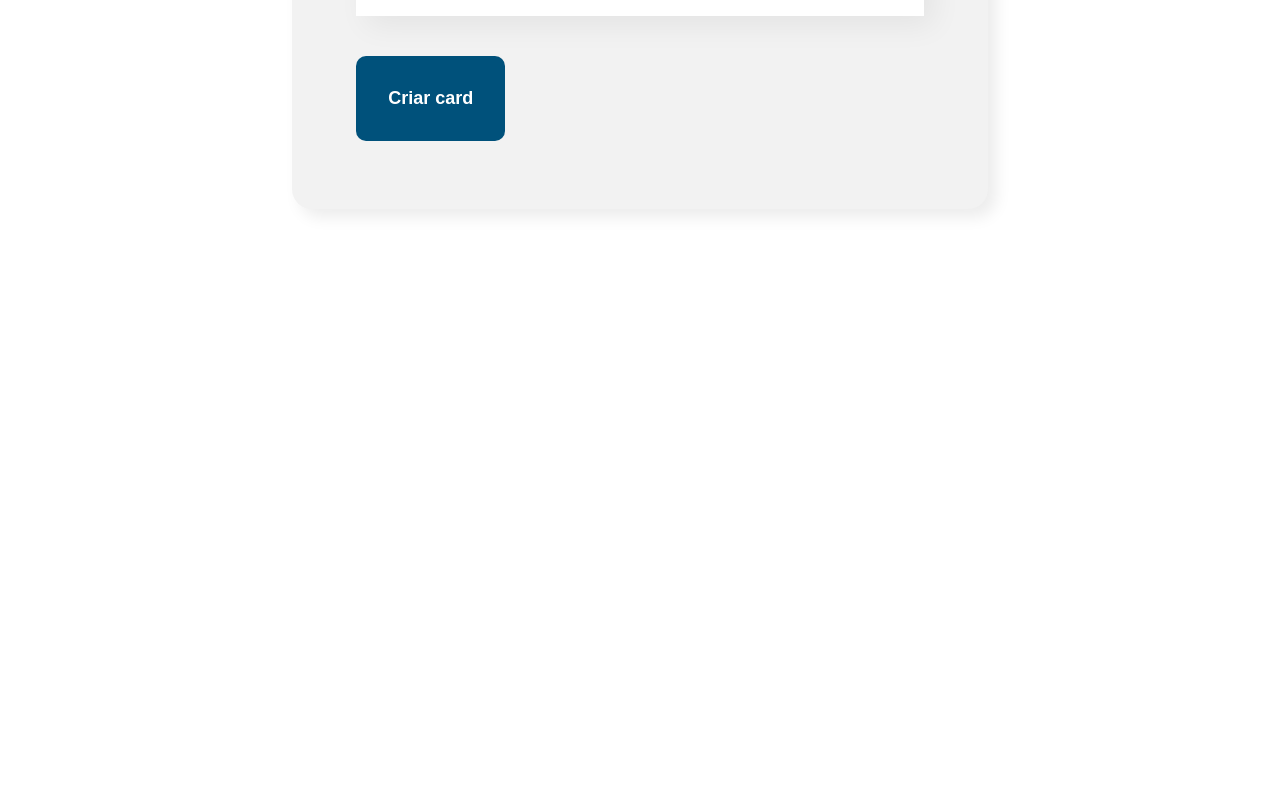
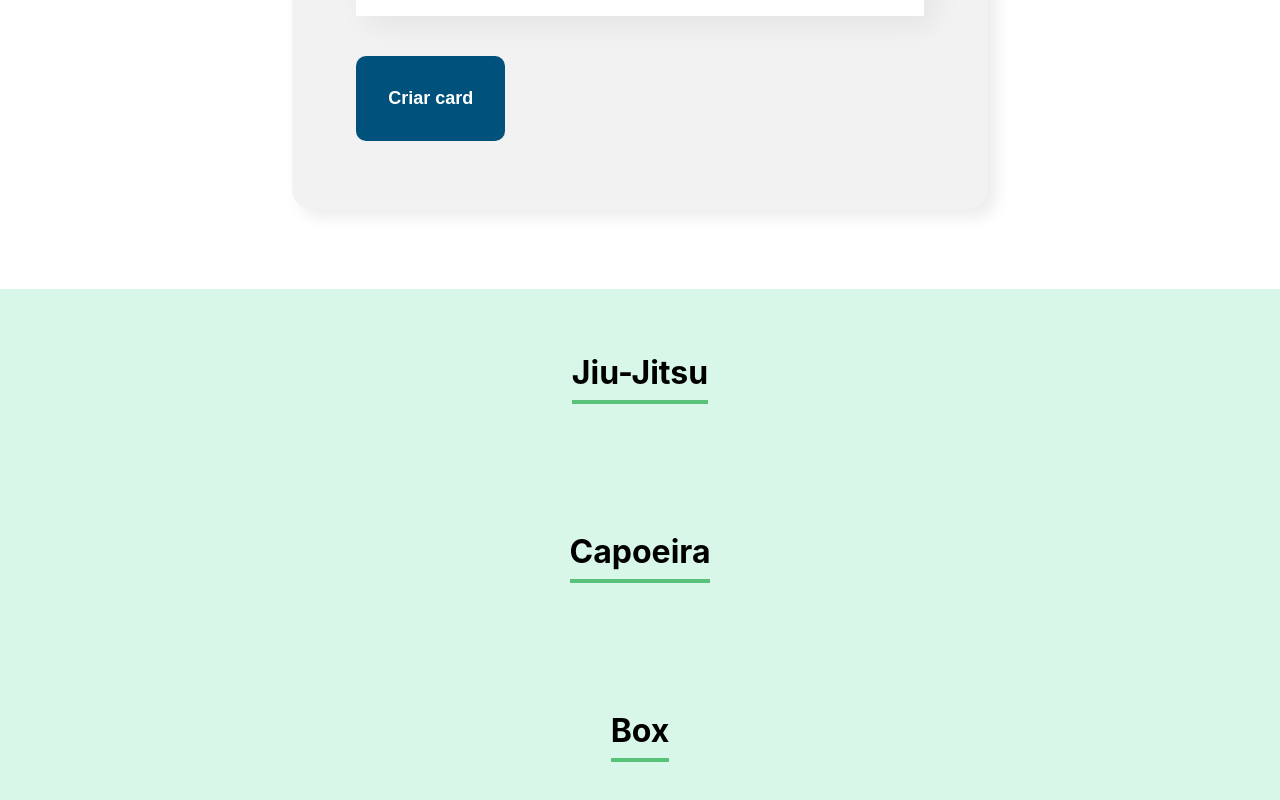
Before and after one commit to rafaelbucard/people-and-teams, a React (Create React App) app: page / in a window 1280 px wide. Shown: the part 1095-1895 px from the top of the page. Before the commit the page ends 1384 px from the top, so only its background shows below. Built offline with nearby package versions, Linux system fonts and the light colour scheme.

Commit message:
feat: created team compoent

```diff
--- a/src/App.js
+++ b/src/App.js
@@ -1,11 +1,15 @@
 import Banner from './components/Banner';
 import Form from './components/Form';
+import Team from './components/Team';
 
 function App() {
   return (
     <div className="App">
       <Banner/>
       <Form/>
+      <Team name="Jiu-Jitsu"/>
+      <Team name="Capoeira"/>
+      <Team name="Box"/>
     </div>
   );
 }
--- /dev/null
+++ b/src/components/Team/Team.css
@@ -0,0 +1,12 @@
+.team {
+    text-align: center;
+    padding: 32px;
+    background-color: #d9f7e9;
+}
+
+.team h3 {
+    font-size: 32px;
+    border-bottom: 4px solid #57c278;
+    display: inline-block;
+    padding-bottom: 8px;
+}
--- /dev/null
+++ b/src/components/Team/index.js
@@ -0,0 +1,13 @@
+import './Team.css'
+
+const Team = (props) => {
+
+    return (
+        <section className='team'>
+            <h3>{props.name}</h3>
+        </section>
+    )
+
+}
+
+export default Team
```
